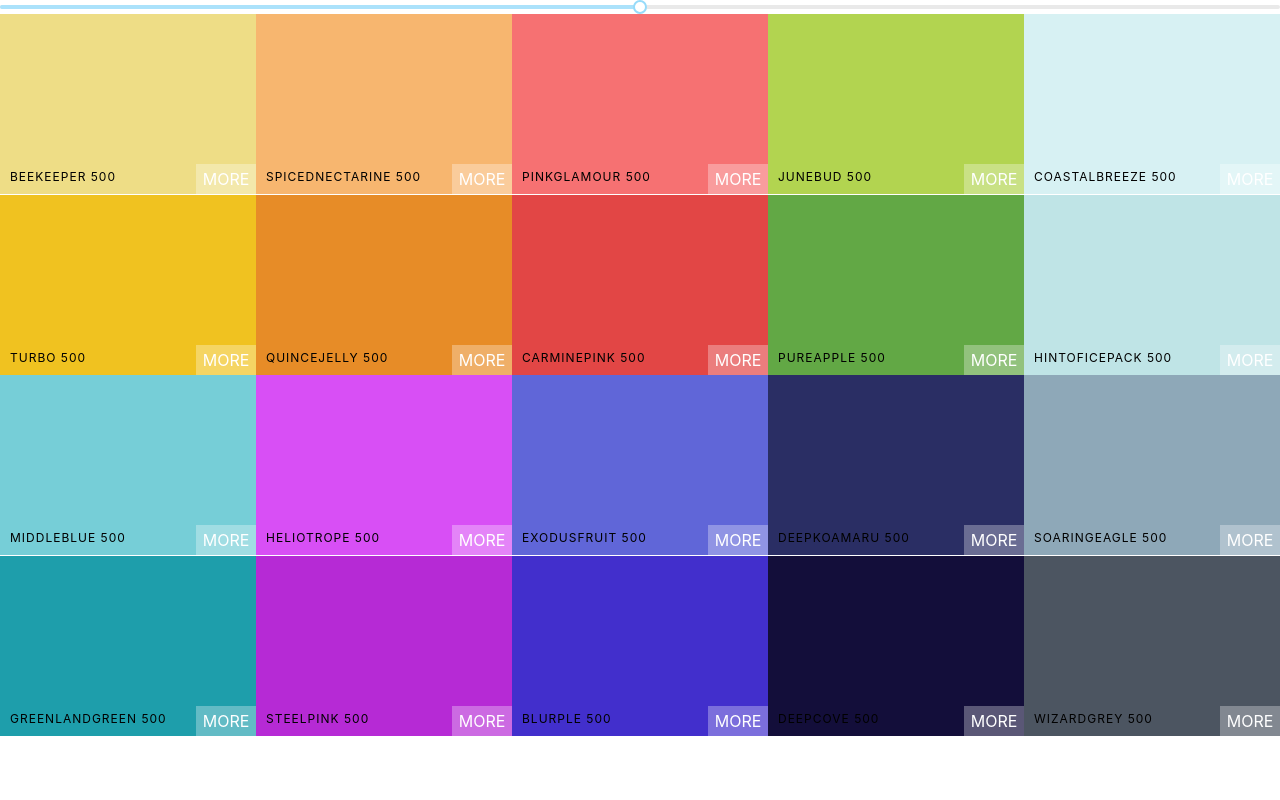
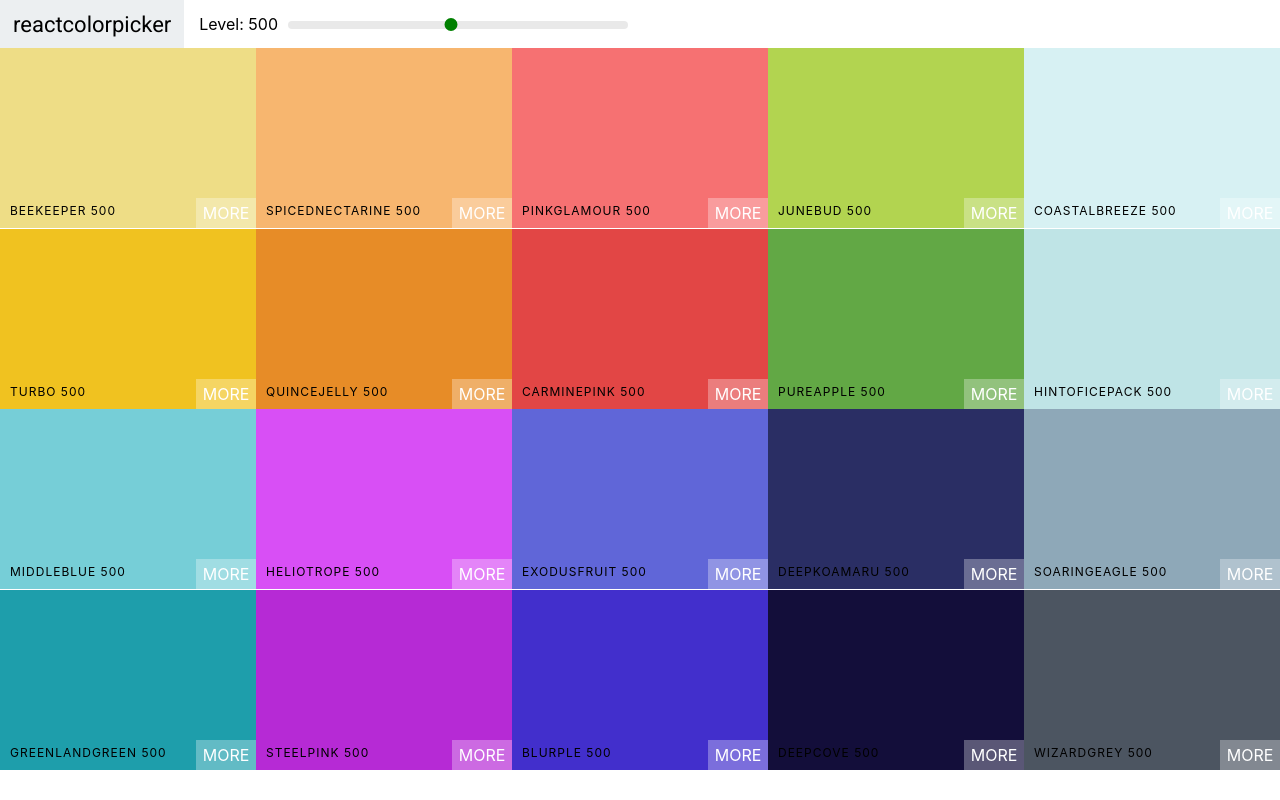
Before and after one commit to frozenparadox99/React-Colors-Project, a React (Create React App) app: page / in a window 1280 px wide. Built offline with nearby package versions, Linux system fonts and the light colour scheme.

Commit message:
added navbar component

```diff
--- a/public/index.html
+++ b/public/index.html
@@ -2,14 +2,16 @@
 <html lang="en">
   <head>
     <meta charset="utf-8" />
-    <link rel="icon" href="%PUBLIC_URL%/favicon.ico" />
-    <meta name="viewport" content="width=device-width, initial-scale=1" />
+    <link rel="shortcut icon" href="%PUBLIC_URL%/favicon.ico" />
+    <meta
+      name="viewport"
+      content="width=device-width, initial-scale=1, shrink-to-fit=no"
+    />
+    <link
+      href="https://fonts.googleapis.com/css?family=Roboto:100,400,500"
+      rel="stylesheet"
+    />
     <meta name="theme-color" content="#000000" />
-    <meta
-      name="description"
-      content="Web site created using create-react-app"
-    />
-    <link rel="apple-touch-icon" href="%PUBLIC_URL%/logo192.png" />
     <!--
       manifest.json provides metadata used when your web app is installed on a
       user's mobile device or desktop. See https://developers.google.com/web/fundamentals/web-app-manifest/
@@ -19,7 +21,6 @@
       Notice the use of %PUBLIC_URL% in the tags above.
       It will be replaced with the URL of the `public` folder during the build.
       Only files inside the `public` folder can be referenced from the HTML.
-
       Unlike "/favicon.ico" or "favicon.ico", "%PUBLIC_URL%/favicon.ico" will
       work correctly both with client-side routing and a non-root public URL.
       Learn how to configure a non-root public URL by running `npm run build`.
@@ -32,10 +33,8 @@
     <!--
       This HTML file is a template.
       If you open it directly in the browser, you will see an empty page.
-
       You can add webfonts, meta tags, or analytics to this file.
       The build step will place the bundled scripts into the <body> tag.
-
       To begin the development, run `npm start` or `yarn start`.
       To create a production bundle, use `npm run build` or `yarn build`.
     -->
--- /dev/null
+++ b/src/Navbar.css
@@ -0,0 +1,47 @@
+.Navbar {
+  display: flex;
+  align-items: center;
+  justify-content: flex-start;
+  height: 6vh;
+}
+.logo {
+  margin-right: 15px;
+  padding: 0 13px;
+  font-size: 22px;
+  background-color: #eceff1;
+  font-family: Roboto;
+  height: 100%;
+  display: flex;
+  align-items: center;
+}
+
+.logo a {
+  text-decoration: none;
+  color: black;
+}
+
+.slider {
+  width: 340px;
+  margin: 0 10px;
+  display: inline-block;
+}
+
+.rc-slider-track {
+  background-color: transparent;
+}
+.rc-slider-rail {
+  height: 8px;
+}
+.rc-slider-handle,
+.rc-slider-handle:active,
+.rc-slider-handle:focus,
+.rc-slider-handle:hover {
+  background-color: green;
+  outline: none;
+  border: 2px solid green;
+  box-shadow: none;
+  width: 13px;
+  height: 13px;
+  margin-left: -7px;
+  margin-top: -3px;
+}
--- /dev/null
+++ b/src/Navbar.js
@@ -0,0 +1,30 @@
+import React, { Component } from "react";
+import Slider from "rc-slider";
+import "rc-slider/assets/index.css";
+import "./Navbar.css";
+
+class Navbar extends Component {
+  render() {
+    const { level, changeLevel } = this.props;
+    return (
+      <header className="Navbar">
+        <div className="logo">
+          <a href="#">reactcolorpicker</a>
+        </div>
+        <div className="slider-container">
+          <span>Level: {level}</span>
+          <div className="slider">
+            <Slider
+              defaultValue={level}
+              min={100}
+              max={900}
+              step={100}
+              onAfterChange={changeLevel}
+            />
+          </div>
+        </div>
+      </header>
+    );
+  }
+}
+export default Navbar;
--- a/src/Palette.js
+++ b/src/Palette.js
@@ -1,8 +1,7 @@
 import React, { Component } from "react";
 import ColorBox from "./ColorBox";
+import Navbar from "./Navbar";
 import "./Palette.css";
-import Slider from "rc-slider";
-import "rc-slider/assets/index.css";
 
 class Palette extends Component {
   constructor(props) {
@@ -21,13 +20,7 @@ class Palette extends Component {
     ));
     return (
       <div className="Palette">
-        <Slider
-          defaultValue={level}
-          min={100}
-          max={900}
-          step={100}
-          onAfterChange={this.changeLevel}
-        />
+        <Navbar level={level} changeLevel={this.changeLevel} />
         {/* Navbar goes here */}
         <div className="Palette-colors">{colorBoxes}</div>
         {/* footer eventually */}
```
